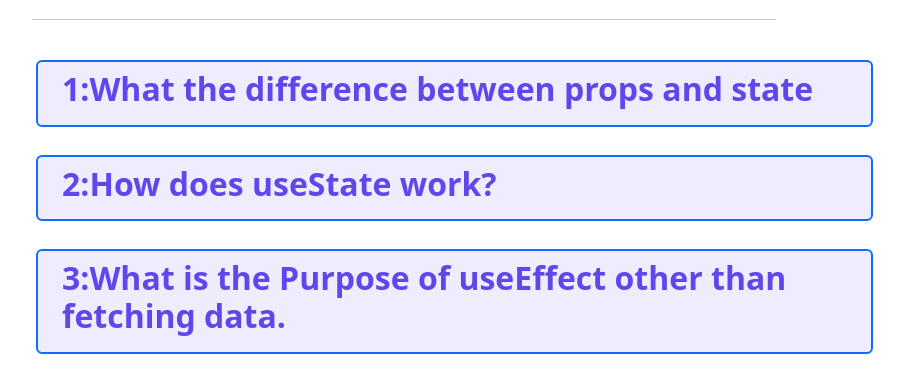
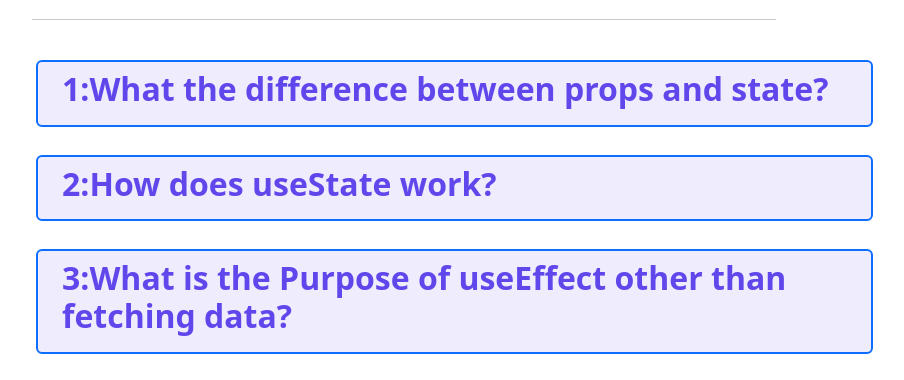
Before and after one commit to JonaiedHasan/nine-test, a React (Vite) app: page / in a window 1280 px wide. Shown: the part 3585-3965 px from the top of the page, without its empty margins (46-950 px from the left). Built offline with nearby package versions, Linux system fonts and the light colour scheme.

Commit message:
Add the final Assignment

```diff
--- a/index.html
+++ b/index.html
@@ -2,9 +2,8 @@
 <html lang="en">
   <head>
     <meta charset="UTF-8" />
-    <link rel="icon" type="image/svg+xml" href="/vite.svg" />
     <meta name="viewport" content="width=device-width, initial-scale=1.0" />
-    <title>Vite + React</title>
+    <title>knowledge Cafe</title>
   </head>
   <body>
     <div id="root"></div>
--- a/src/component/Question/Question.jsx
+++ b/src/component/Question/Question.jsx
@@ -15,7 +15,7 @@
         aria-controls="example-collapse-text"
         aria-expanded={open}
       >
-        1:What the difference between props and  state
+        1:What the difference between props and  state?
       </h2>
      </div>
       <Collapse in={open}>
@@ -56,13 +56,13 @@
         aria-controls="example-collapse-text"
         aria-expanded={open3}
       >
-       3:What is the Purpose of useEffect other than fetching data.
+       3:What is the Purpose of useEffect other than fetching data?
       </h2>
      </div>
       <Collapse in={open3}>
         <div className='ans  border border-primary mt-1 rounded p-2' id="example-collapse-text">
           <h4>
-          The purpose of useEffect other than fetching data is manipulating the DOM,handling side effects in general,
+          The purpose of useEffect other than fetching data is manipulating the DOM,handling side effects in general.
           </h4>
         </div>
       </Collapse>
```
